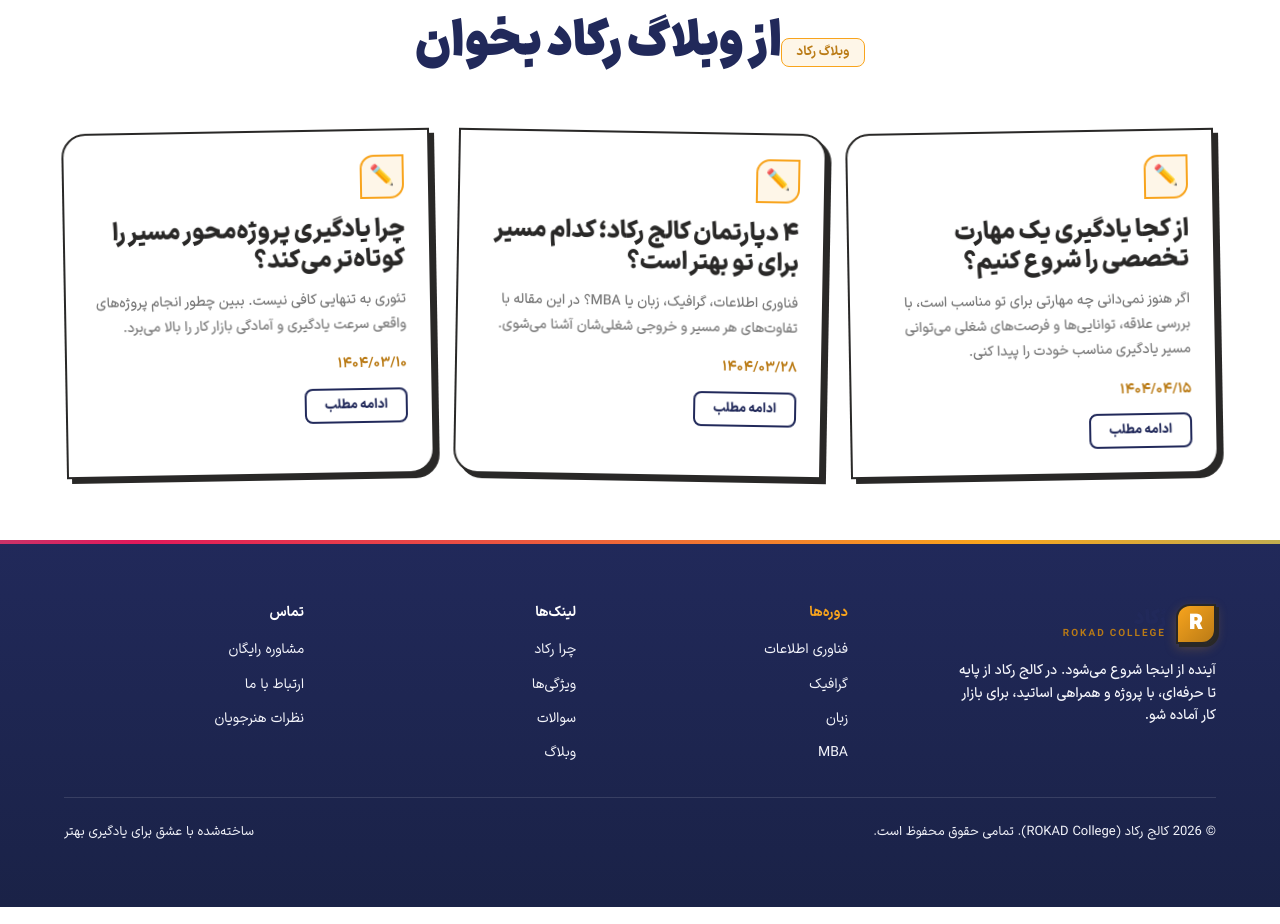
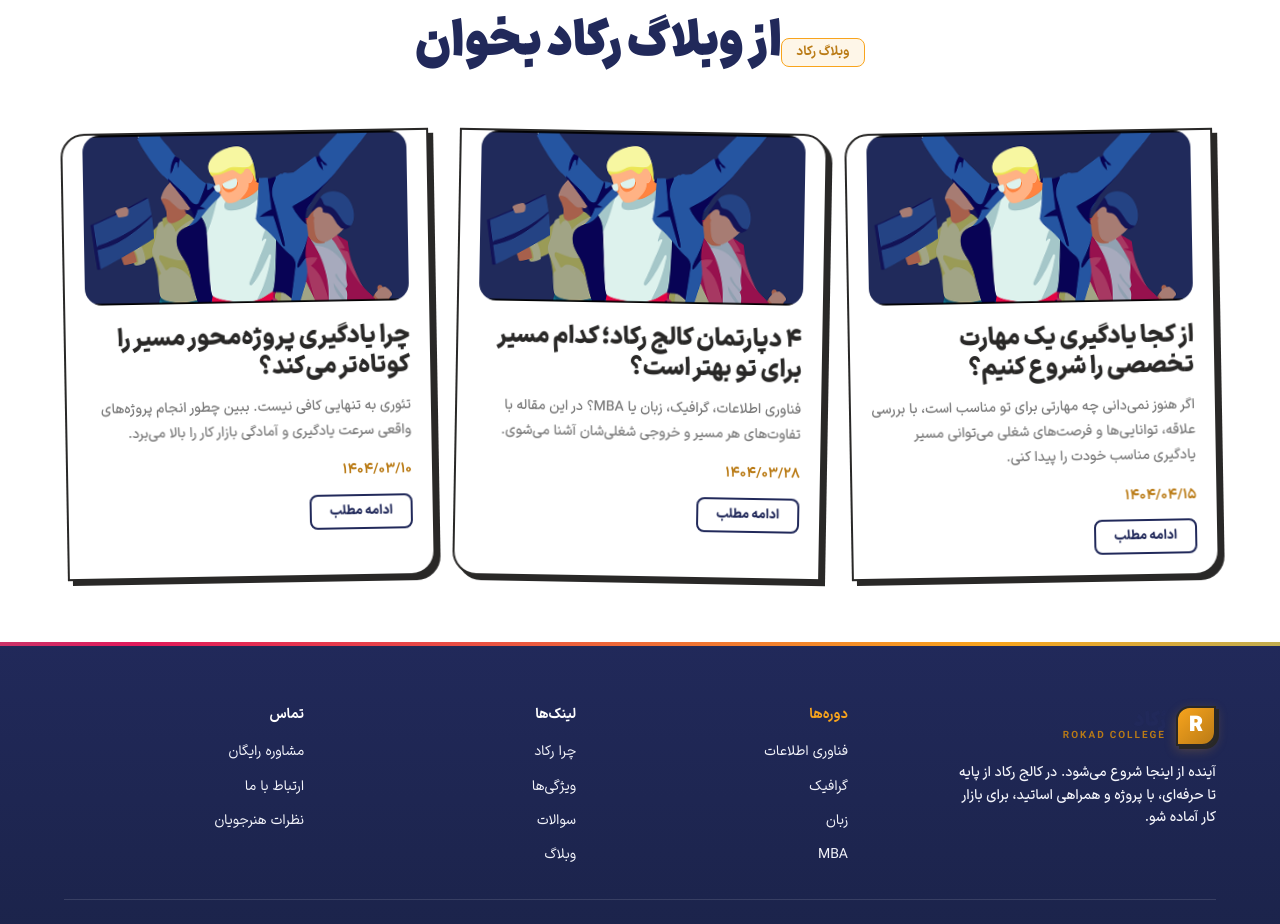
Before and after one commit to MohammadMehdiSadeghi/rokad-college, a React (Vite) app: page / in a window 1280 px wide. Shown: the part 5660-6584 px from the top of the page. Built offline with nearby package versions, Linux system fonts and the light colour scheme; the HTML template or start-up script is replaced by a standard one; a web font is replaced by a local one.

Commit message:
Blogs: add cover image to blog cards (using rokad-web blog image)

```diff
--- a/src/data/content.js
+++ b/src/data/content.js
@@ -83,8 +83,8 @@ export const comments = {
 export const blogs = {
   title: "از وبلاگ رکاد بخوان",
   items: [
-    { title: "از کجا یادگیری یک مهارت تخصصی را شروع کنیم؟", text: "اگر هنوز نمی‌دانی چه مهارتی برای تو مناسب است، با بررسی علاقه، توانایی‌ها و فرصت‌های شغلی می‌توانی مسیر یادگیری مناسب خودت را پیدا کنی.", cta: "ادامه مطلب", date: "۱۴۰۴/۰۴/۱۵" },
-    { title: "۴ دپارتمان کالج رکاد؛ کدام مسیر برای تو بهتر است؟", text: "فناوری اطلاعات، گرافیک، زبان یا MBA؟ در این مقاله با تفاوت‌های هر مسیر و خروجی شغلی‌شان آشنا می‌شوی.", cta: "ادامه مطلب", date: "۱۴۰۴/۰۳/۲۸" },
-    { title: "چرا یادگیری پروژه‌محور مسیر را کوتاه‌تر می‌کند؟", text: "تئوری به تنهایی کافی نیست. ببین چطور انجام پروژه‌های واقعی سرعت یادگیری و آمادگی بازار کار را بالا می‌برد.", cta: "ادامه مطلب", date: "۱۴۰۴/۰۳/۱۰" },
+    { title: "از کجا یادگیری یک مهارت تخصصی را شروع کنیم؟", text: "اگر هنوز نمی‌دانی چه مهارتی برای تو مناسب است، با بررسی علاقه، توانایی‌ها و فرصت‌های شغلی می‌توانی مسیر یادگیری مناسب خودت را پیدا کنی.", cta: "ادامه مطلب", date: "۱۴۰۴/۰۴/۱۵", image: "/assets/Blogs/blog-card-cover.png" },
+    { title: "۴ دپارتمان کالج رکاد؛ کدام مسیر برای تو بهتر است؟", text: "فناوری اطلاعات، گرافیک، زبان یا MBA؟ در این مقاله با تفاوت‌های هر مسیر و خروجی شغلی‌شان آشنا می‌شوی.", cta: "ادامه مطلب", date: "۱۴۰۴/۰۳/۲۸", image: "/assets/Blogs/blog-card-cover.png" },
+    { title: "چرا یادگیری پروژه‌محور مسیر را کوتاه‌تر می‌کند؟", text: "تئوری به تنهایی کافی نیست. ببین چطور انجام پروژه‌های واقعی سرعت یادگیری و آمادگی بازار کار را بالا می‌برد.", cta: "ادامه مطلب", date: "۱۴۰۴/۰۳/۱۰", image: "/assets/Blogs/blog-card-cover.png" },
   ],
 };
--- a/src/pages/Home/sections/Blogs/index.jsx
+++ b/src/pages/Home/sections/Blogs/index.jsx
@@ -39,13 +39,41 @@ export default function Blogs() {
                 {/* Card content */}
                 <div
                   style={{
-                    padding: "var(--space-6)",
-                    minHeight: 240,
+                    padding: "var(--space-5)",
+                    minHeight: 300,
                     display: "flex",
                     flexDirection: "column",
+                    paddingTop: 0,
                   }}
                 >
-                  {/* Icon badge */}
+                  {/* Blog cover image */}
+                  {b.image ? (
+                    <div
+                      style={{
+                        width: "100%",
+                        height: 170,
+                        marginBottom: "var(--space-5)",
+                        borderRadius: "var(--r-lg)",
+                        overflow: "hidden",
+                        background: "var(--bg-neutral)",
+                        flexShrink: 0,
+                      }}
+                    >
+                      <img
+                        src={b.image}
+                        alt={b.title}
+                        style={{
+                          width: "100%",
+                          height: "100%",
+                          objectFit: "cover",
+                          transition: "transform 0.4s ease",
+                          display: "block",
+                        }}
+                        loading="lazy"
+                      />
+                    </div>
+                  ) : (
+                    /* Icon badge fallback (if no image) */
                     <div
                       style={{
                         width: 44,
@@ -63,6 +91,7 @@ export default function Blogs() {
                     >
                       ✏️
                     </div>
+                  )}
 
                   {/* Title */}
                   <h3
```
Also changed, not shown: public/assets/Blogs/blog-card-cover.png (added). Lines whose indentation alone changed are shown as unchanged.
